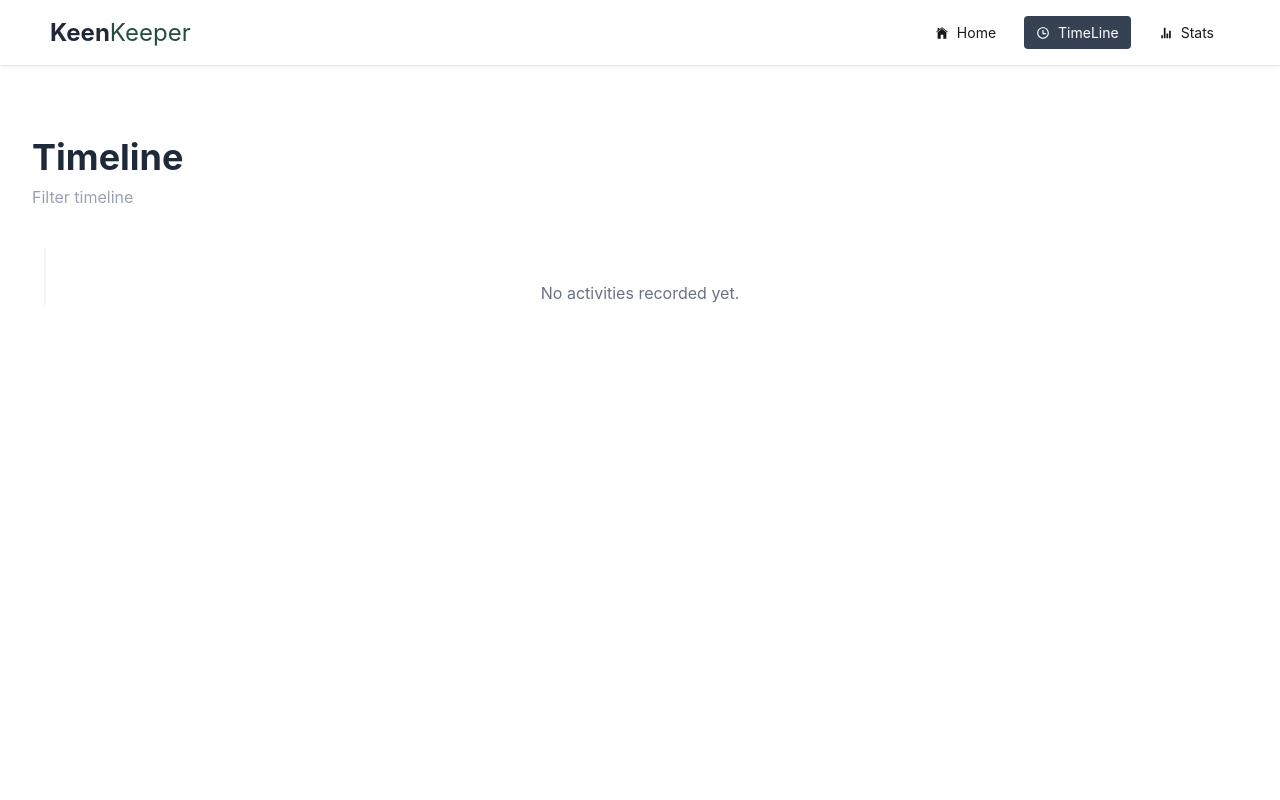
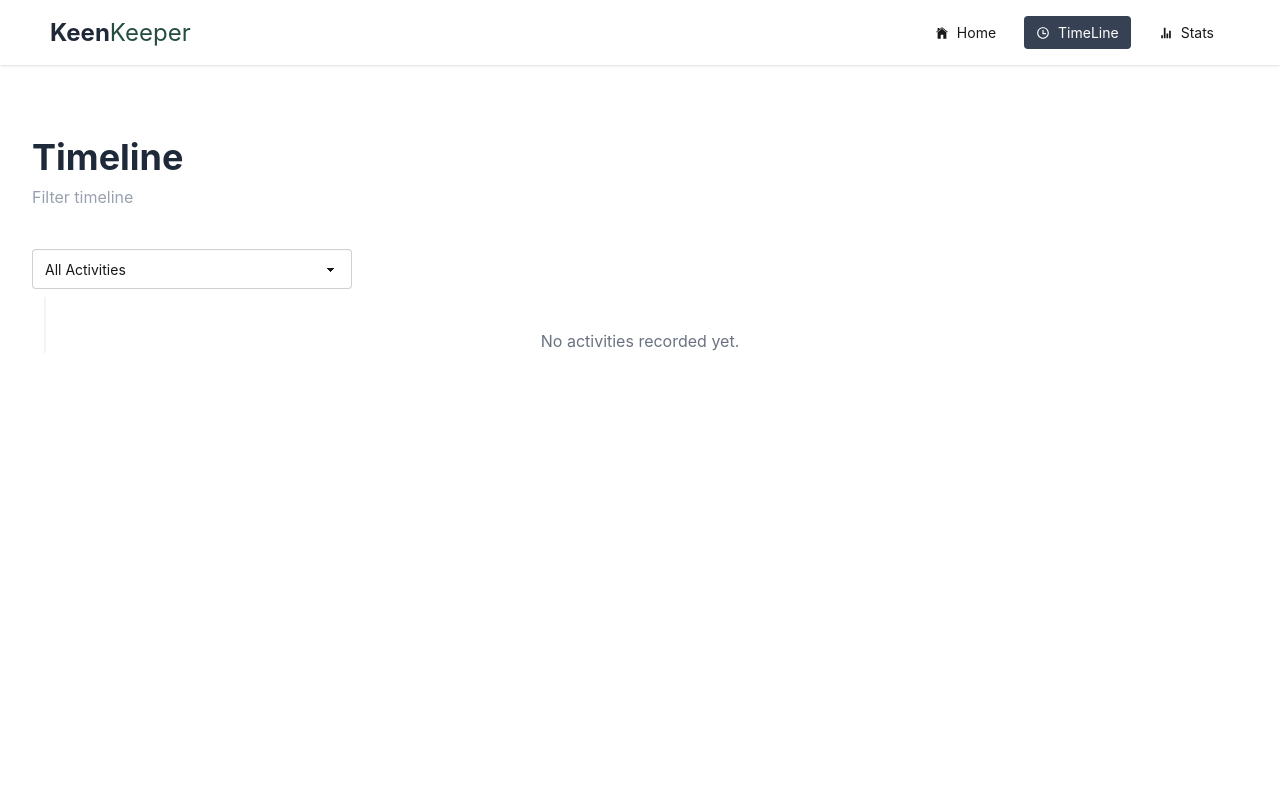
Before and after one commit to rrony7677-creator/Assignment-7, a React (Vite) app: page /friends in a window 1280 px wide. Shown: the top 800 px of the page. Built offline with nearby package versions, Linux system fonts and the light colour scheme.

Commit message:
Add Sorting Type

```diff
--- a/src/components/shared/Footer.jsx
+++ b/src/components/shared/Footer.jsx
@@ -13,7 +13,7 @@ const Footer = () => {
     </div>
 
     <div className ="social space-y-2">
-        <div><h2 className="text-xl mb-[15px] font-bold">Social Link</h2></div>
+        <div><h2 className="text-xl mb-3.75 font-bold">Social Link</h2></div>
         <div className="flex gap-7 items-center justify-center mb-10">
             <p><FaFacebook /></p>
             <p><FaInstagram/></p>
--- a/src/pages/Friendpage.jsx
+++ b/src/pages/Friendpage.jsx
@@ -1,31 +1,17 @@
-// // import React from 'react';
 
-// import { useContext } from "react";
-// import { CallContext } from "../context/CallContext";
-
-// const Friendpage = () => {
-// const {storeCallList} = useContext(CallContext);
-// console.log(storeCallList);
-
-//     return (
-//         <div>
-//            <h2> kisui naiga</h2>
-//         </div>
-//     );
-// };
-
-// export default Friendpage;
-
-
-
-import { useContext } from "react";
-import { CallContext } from "../context/CallContext"; // আপনার পাথ অনুযায়ী চেক করুন
+import { useContext, useState } from "react";
+import { CallContext } from "../context/CallContext";
 import { FiPhoneCall, FiVideo, FiMessageSquare } from "react-icons/fi";
 
 const Friendpage = () => {
     const { storeCallList } = useContext(CallContext);
+const [activeFilter,setActiveFilter] = useState('all')
+const filteredList =storeCallList.filter(item=>{if(activeFilter === 'all')
+    return true;
+    return item.type.toLowerCase()===activeFilter.toLowerCase();
+})
 
-    // আইকন দেখানোর জন্য একটি ছোট ফাংশন
+
     const getIcon = (type) => {
         if (type === "call") return <FiPhoneCall className="text-gray-600 w-5 h-5" />;
         if (type === "video") return <FiVideo className="text-gray-600 w-5 h-5" />;
@@ -36,29 +22,36 @@ const Friendpage = () => {
         <div className="container mx-auto p-8 bg-white min-h-screen shadow-lg rounded-xl mt-10">
             <h1 className="text-4xl font-bold text-gray-800 mb-2">Timeline</h1>
             <p className="text-gray-400 mb-8">Filter timeline</p>
+<select
+    className="select select-bordered w-full max-w-xs mt-2"
+    onChange={(e) => setActiveFilter(e.target.value)}
+>
+    <option value="all">All Activities</option>
+    <option value="call">Calls</option>
+    <option value="video">Videos</option>
+    <option value="text">Texts</option>
+</select>
+<div className="space-y-8 relative">
 
-            <div className="space-y-8 relative">
-                {/* টাইমলাইনের বাম পাশের লম্বা দাগটি */}
 <div className="absolute left-3 top-2 bottom-2 w-0.5 bg-gray-100"></div>
 
 {storeCallList.length === 0 ? (
     <p className="text-center text-gray-500 py-10">No activities recorded yet.</p>
 ) : (
-                    storeCallList.map((item, index) => (
+filteredList.map((item, index) => (
 <div key={index} className="flex items-start gap-6 relative group">
-                            {/* আইকন কন্টেইনার */}
+
 <div className="bg-white p-2 rounded-full border border-gray-100 shadow-sm z-10 group-hover:bg-blue-50 transition-colors">
     {getIcon(item.type)}
 </div>
 
-                            {/* টেক্সট কন্টেন্ট */}
 <div className="flex flex-col">
 <h3 className="text-lg font-semibold text-gray-700">
-                                    {/* এখানে অ্যাকশন টাইপ এবং নাম দেখাবে (যেমন: Video with Aisha Patel) */}
+
     <span className="capitalize">{item.type}</span> with {item.name}
 </h3>
 <p className="text-sm text-gray-400">
-                                    {/* বর্তমানে ডেমো ডেট দেওয়া, আপনি চাইলে এখানে logic যোগ করতে পারেন */}
+
     {new Date().toLocaleDateString('en-US', { month: 'long', day: 'numeric', year: 'numeric' })}
                                 </p>
                             </div>
```
Lines whose indentation alone changed are shown as unchanged.
